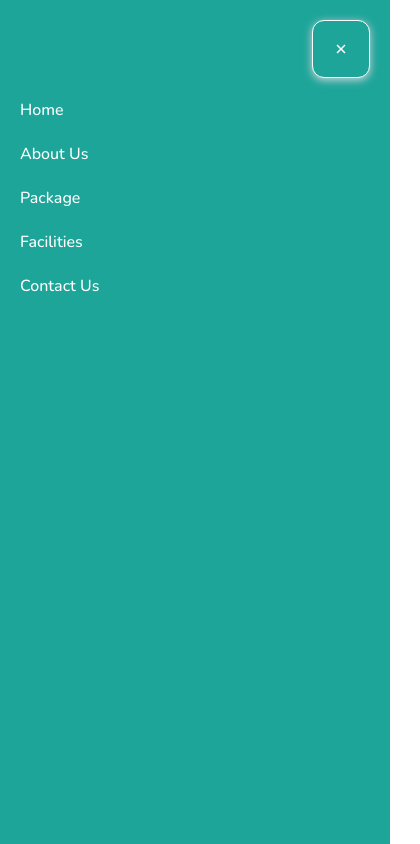
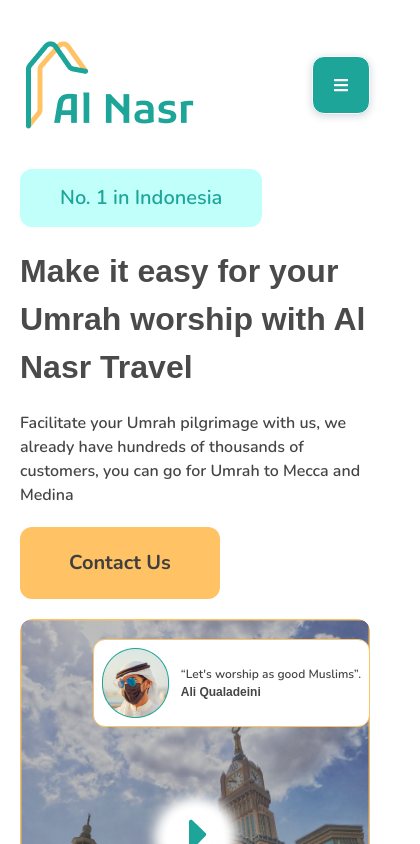
Before and after one commit to nurrizkiamalia/Al-Nasr-Web, a Next.js app: page / in a window 390 px wide. Shown: the top 844 px of the page, 420 px wide, since content can reach past the window. Built offline with nearby package versions, Linux system fonts and the light colour scheme; a web font is replaced by a local one.

Commit message:
fix: image resource in about and the responsive header

```diff
--- a/app/components/About/LeftContentAbout.tsx
+++ b/app/components/About/LeftContentAbout.tsx
@@ -16,7 +16,7 @@
         <div className=" absolute top-0 ">
           <Image src={aboutImg} alt="about image" className=" " />
         </div>
-        <div className=" absolute top-14 right-0 flex gap-5 items-center bg-white border-[1px] border-dspYellow p-2 rounded-xl w-fit ">
+        <div className=" absolute md:top-14 right-0 flex gap-5 items-center bg-white border-[1px] border-dspYellow p-2 rounded-xl w-fit ">
           <Image src={review1} alt="reviewer" />
           <div className="">
             <p>Ali Humairah</p>
@@ -26,7 +26,7 @@
             </p>
           </div>
         </div>
-        <div className=" absolute bottom-[25%] right-0 flex gap-5 items-center bg-white border-[1px] border-dspGreen p-2 rounded-xl w-fit ">
+        <div className=" absolute bottom-[15%] md:bottom-[25%] right-0 flex gap-5 items-center bg-white border-[1px] border-dspGreen p-2 rounded-xl w-fit ">
           <Image src={review2} alt="reviewer" />
           <div className="">
             <p>Sahrul Alqani</p>
--- a/app/components/Testimonial/index.tsx
+++ b/app/components/Testimonial/index.tsx
@@ -27,12 +27,12 @@
           </div>
         </div>
         <div className="flex flex-col gap-5 self-start w-full">
-          <div className="airways relative flex flex-col items-center lg:flex-row overflow-x-hidden lg:overflow-x-auto py-2 gap-5 lg:gap-10">
+          <div className="airways relative lg:flex flex-col items-center overflow-x-auto py-2 gap-5 lg:gap-10">
             <div className="flex flex-nowrap gap-10">
               <TestimonialBox data={firstHalfData} />
             </div>
           </div>
-          <div className="airways hidden relative lg:flex flex-col items-center lg:flex-ro overflow-x-hiddenw lg:overflow-x-auto py-2 gap-5 lg:gap-10">
+          <div className="airways relative lg:flex flex-col items-center overflow-x-auto py-2 gap-5 lg:gap-10">
             <div className="flex flex-nowrap gap-10">
               <TestimonialBox data={secondHalfData} />
             </div>
--- a/components/Header/Header.tsx
+++ b/components/Header/Header.tsx
@@ -13,18 +13,18 @@
   const [isOpen, setIsOpen] = useState<Boolean>(false);
 
   const handleClickOpen = () => {
-    setIsOpen(false);
+    setIsOpen(true);
     document.body.style.overflow = "hidden";
   };
 
   const handleClickClose = () => {
-    setIsOpen(true);
+    setIsOpen(false);
     document.body.style.overflow = "visible";
   };
 
   return (
     <>
-      <ContentContainer className=" relative flex justify-between items-center py-10 ">
+      <ContentContainer className="relative flex justify-between items-center py-10">
         <div className="flex justify-between items-center w-full">
           <div>
             <Image src={logo} alt="logo" />
@@ -32,32 +32,31 @@
           <div className="text-pLg flex gap-11">
             <Navlist className="hidden lg:block" />
           </div>
-          <div className="">
+          <div>
             <Button className="hidden lg:block">Contact Us</Button>
           </div>
         </div>
         <button
           onClick={handleClickOpen}
-          className="border-[1px] bg-dspGreen border-white shadow-shadow1 shadow-gray-300 rounded-xl lg:hidden p-5 "
+          className="border-[1px] bg-dspGreen border-white shadow-shadow1 shadow-gray-300 rounded-xl lg:hidden p-5"
         >
           <FaBars className="text-white" />
         </button>
         <div
           className={`w-full z-50 absolute lg:hidden top-0 left-0 ${
-            isOpen ? "hidden" : "lg:block"
+            isOpen ? "block" : "hidden"
           }`}
         >
           <div
-            className={` responsive-nav p-5 h-screen bg-dspGreen w-full flex flex-col items-start gap-5 `}
+            className="responsive-nav p-5 h-screen bg-dspGreen w-full flex flex-col items-start gap-5"
           >
             <button
               onClick={handleClickClose}
-              className=" self-end w-fit border-[1px] bg-dspGreen border-white shadow-shadow1 shadow-gray-300 rounded-xl lg:hidden p-5 "
+              className="self-end w-fit border-[1px] bg-dspGreen border-white shadow-shadow1 shadow-gray-300 rounded-xl lg:hidden p-5"
             >
-              {" "}
-              <IoCloseSharp className="text-white" />{" "}
+              <IoCloseSharp className="text-white" />
             </button>
-            <Navlist className=" text-white flex flex-col items-start justify-start gap-3 " />
+            <Navlist className="text-white flex flex-col items-start justify-start gap-3" />
           </div>
         </div>
       </ContentContainer>
--- a/components/Header/ResponsiveHeader.tsx
+++ /dev/null
@@ -1,12 +0,0 @@
-import { useState } from "react"
-
-const ResponsiveHeader: React.FC = () => {
-    const [ menuOpen, setMenuOpen ] = useState<Boolean>(false)
-
-    return(
-        <>
-        </>
-    )
-}
-
-export default ResponsiveHeader
```
Also changed, not shown: public/assets/about-bg.svg.
